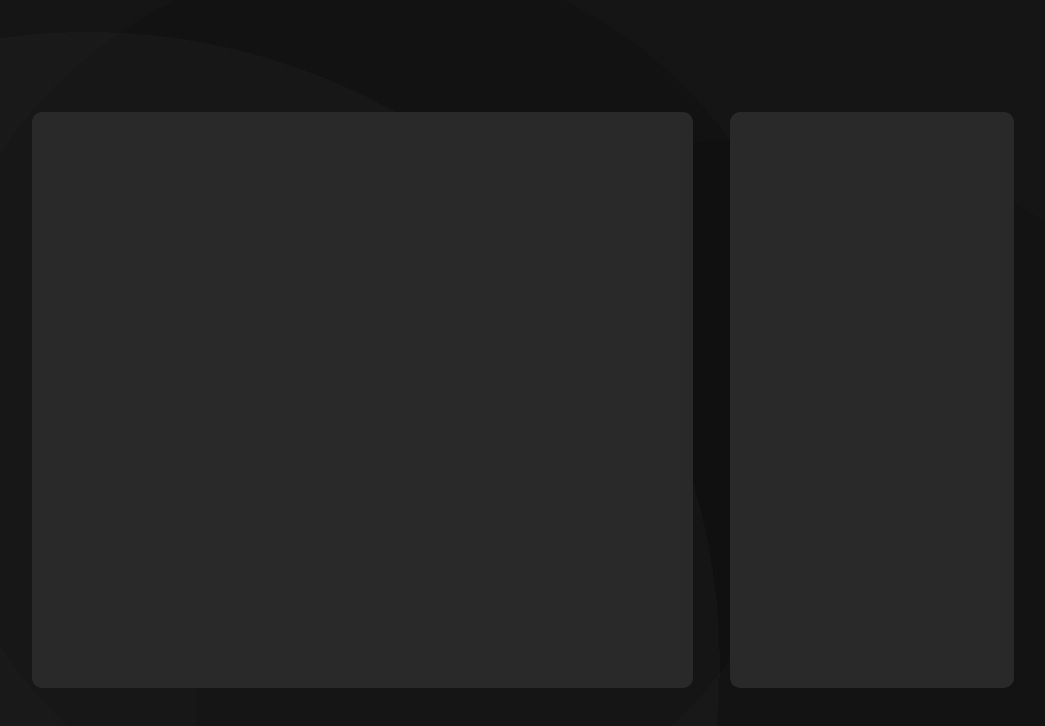
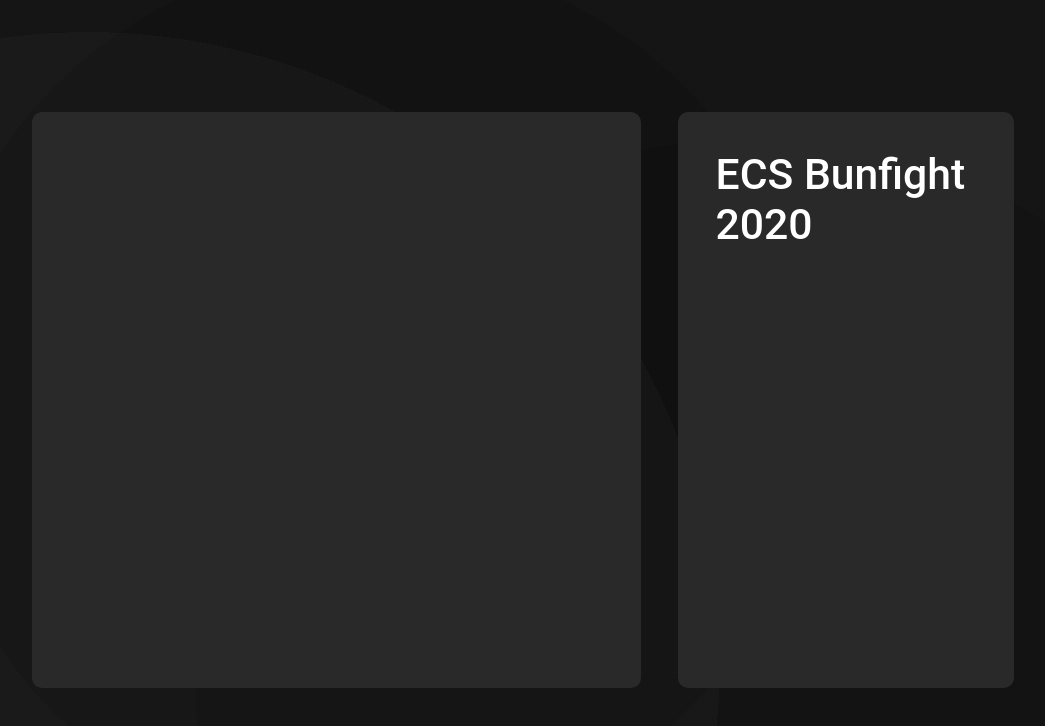
Before and after one commit to nawabgit/ecs-bunfight-website, a React (Create React App) app in the folder frontend/: page / in a window 1280 px wide. Shown: the top 726 px of the page, without its empty margins (117-1162 px from the left). Built offline with nearby package versions, Linux system fonts and the light colour scheme.

Commit message:
added welcome title to welcome panel

```diff
--- a/frontend/src/App.tsx
+++ b/frontend/src/App.tsx
@@ -1,4 +1,4 @@
-import React, { useState, useEffect, useMemo } from "react";
+import React from "react";
 import styled from "styled-components";
 
 const AppContainer = styled.div`
@@ -42,15 +42,25 @@
   margin-right: 1em;
 `;
 const WelcomePanel = styled(Panel)`
+  display: flex;
+  justify-content: center;
   flex: 3;
   margin-left: 1em;
+  padding: 2em 2em;
+`;
+
+const WelcomeTitle = styled.div`
+  font-size: 32pt;
+  font-weight: 550;
 `;
 
 function App() {
   return (
     <AppContainer>
       <SocietyPanel />
-      <WelcomePanel />
+      <WelcomePanel>
+        <WelcomeTitle>ECS Bunfight 2020</WelcomeTitle>
+      </WelcomePanel>
     </AppContainer>
   );
 }
```
